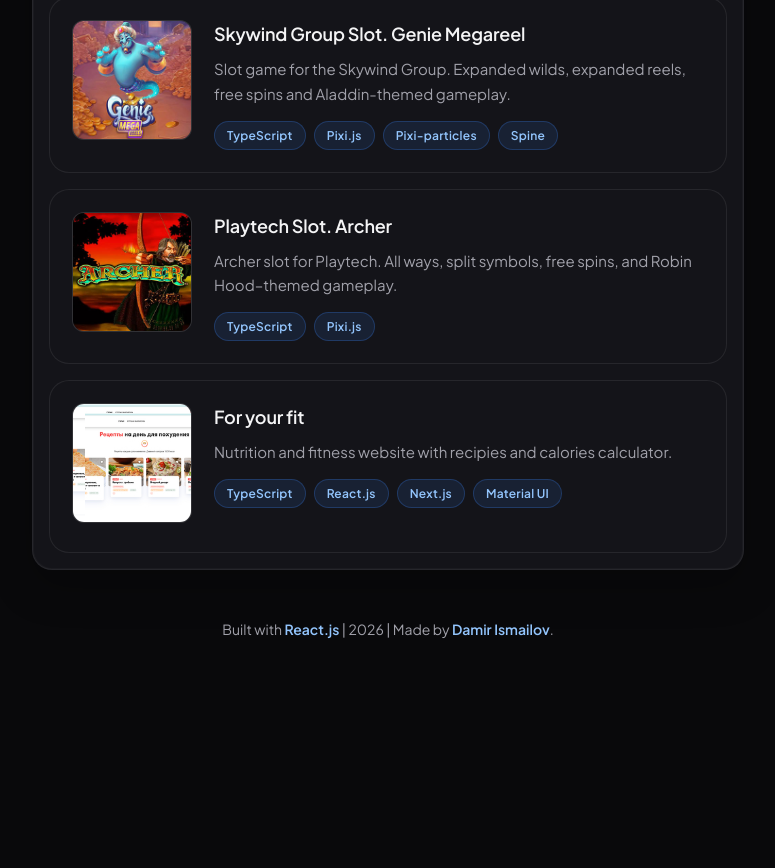
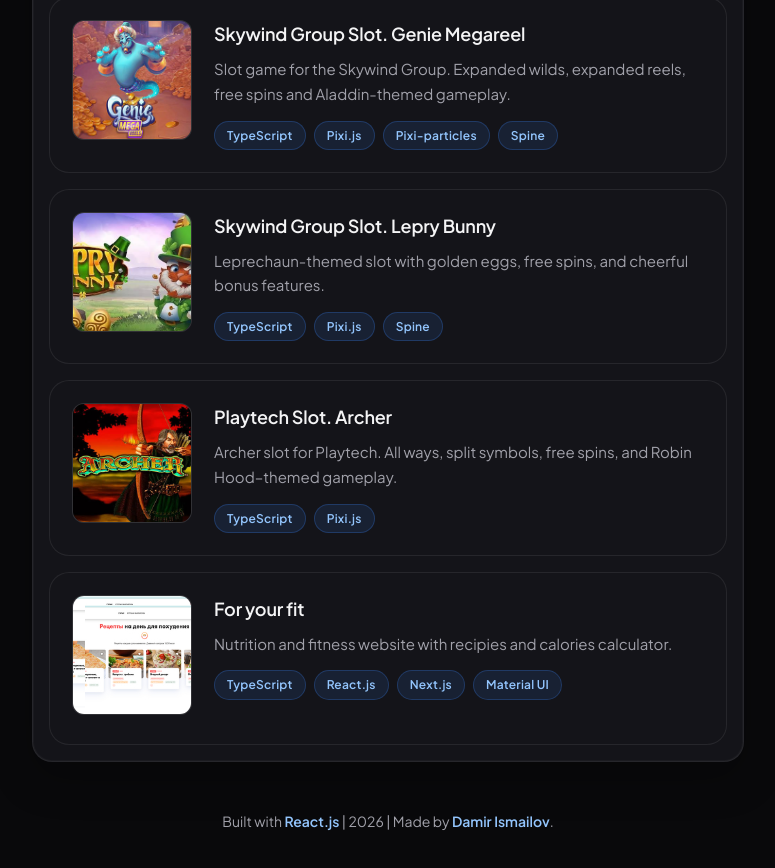
Before and after one commit to samoiloff/portfolio, a React (Vite) app: page / in a window 1280 px wide. Shown: the part 995-1863 px from the top of the page, without its empty margins (252-1027 px from the left). Before the commit the page ends 1675 px from the top, so only its background shows below. Built offline with nearby package versions, Linux system fonts and the light colour scheme.

Commit message:
lepry bunny slot is added

```diff
--- a/src/data/works.ts
+++ b/src/data/works.ts
@@ -50,6 +50,15 @@ export const works: Work[] = [
     tags: ['TypeScript', 'Pixi.js', 'Pixi-particles', 'Spine'],
   },
   {
+    title: 'Skywind Group Slot. Lepry Bunny',
+    description:
+      'Leprechaun-themed slot with golden eggs, free spins, and cheerful bonus features.',
+    href: 'https://casino.guru/free-casino-games/slots/lepry-bunny-slot-play-free',
+    image: 'assets/works/preview_lepry_bunny.jpg',
+    imageAlt: 'Portfolio Project. Lepry Bunny slot.',
+    tags: ['TypeScript', 'Pixi.js', 'Spine'],
+  },
+  {
     title: 'Playtech Slot. Archer',
     description:
       'Archer slot for Playtech. All ways, split symbols, free spins, and Robin Hood–themed gameplay.',
```
Also changed, not shown: public/assets/works/preview_lepry_bunny.jpg (added).
